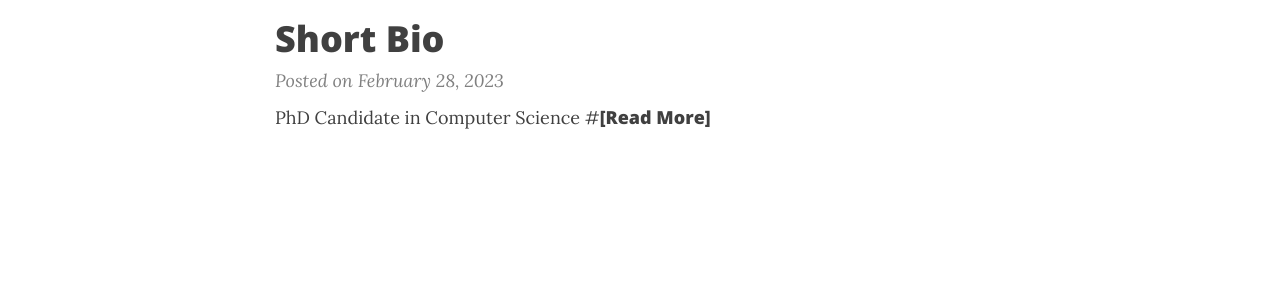
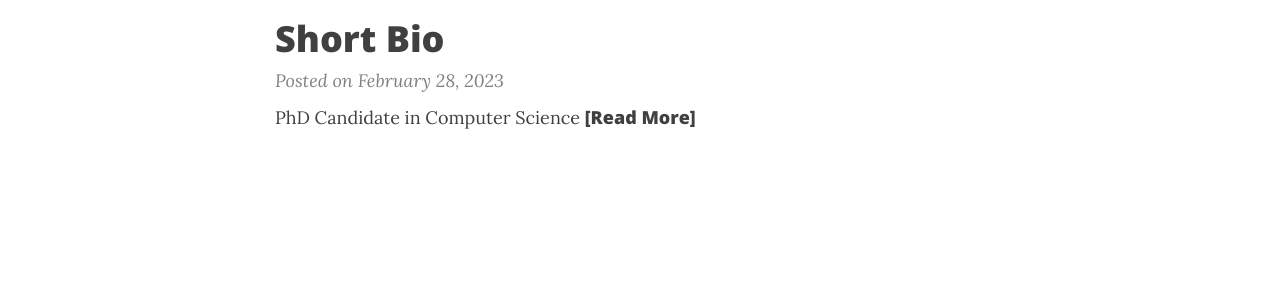
Before and after one commit to safarpour-mh/safarpour-mh.github.io, a Jekyll site: the page built from index.html, in a window 1280 px wide. Shown: the part 350-650 px from the top of the page. Built offline with Jekyll 4.4.1, drawn with Linux system fonts in a browser that asks for light colours; the list of posts is cut into pages by our own code; comment, search, counter and statistics services are not loaded.

Commit message:
Update home.html

```diff
--- a/_layouts/home.html
+++ b/_layouts/home.html
@@ -76,7 +76,7 @@ layout: page
         {{ post.excerpt | strip_html | truncatewords: excerpt_length }}
         {% assign excerpt_word_count = post.excerpt | number_of_words %}
         {% if post.content != post.excerpt or excerpt_word_count > excerpt_length %}
-     #<a href="{{ post.url | absolute_url }}" class="post-read-more">[Read&nbsp;More]</a>
+            <a href="{{ post.url | absolute_url }}" class="post-read-more">[Read&nbsp;More]</a>
         {% endif %}
       </div>
       {% endunless %}
```
